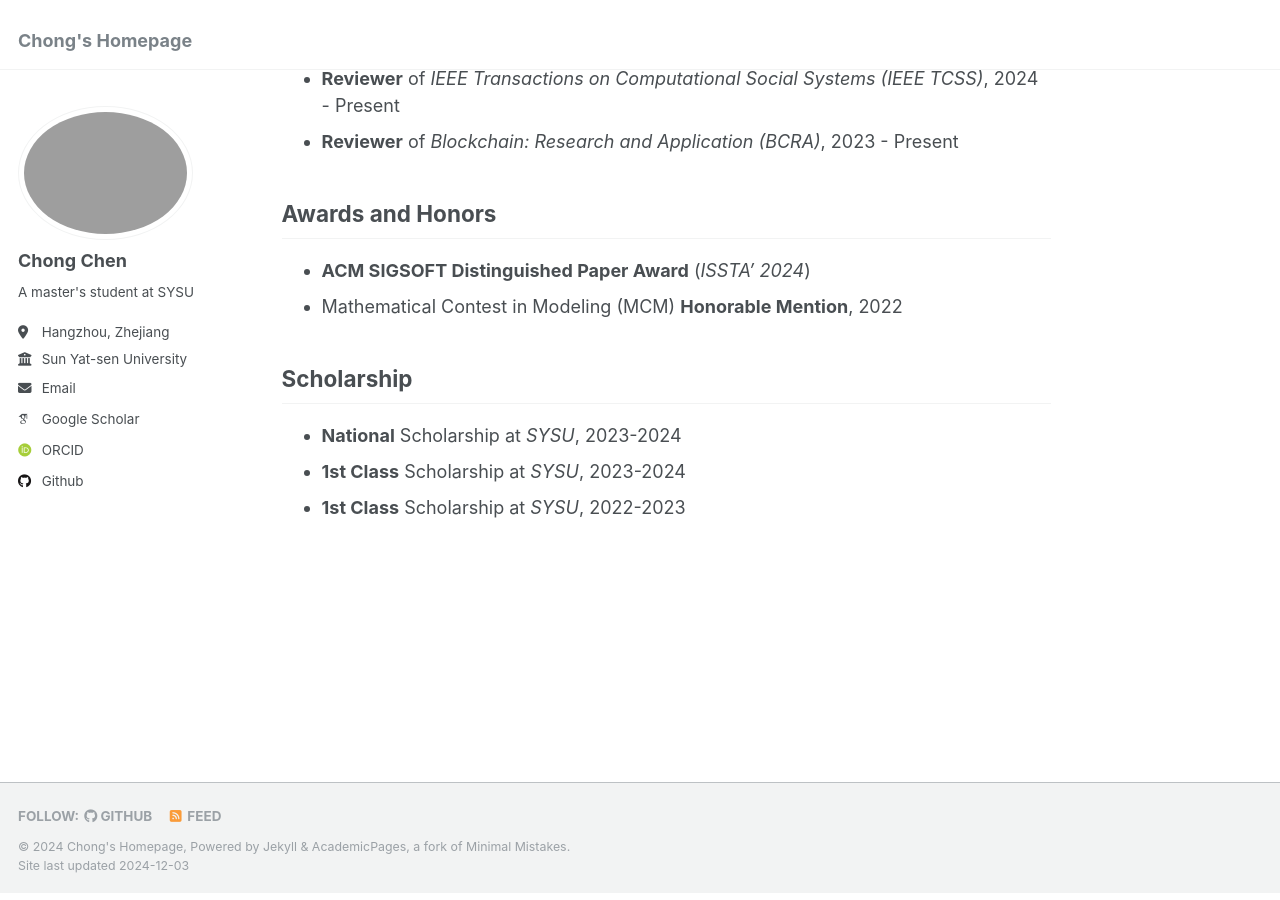
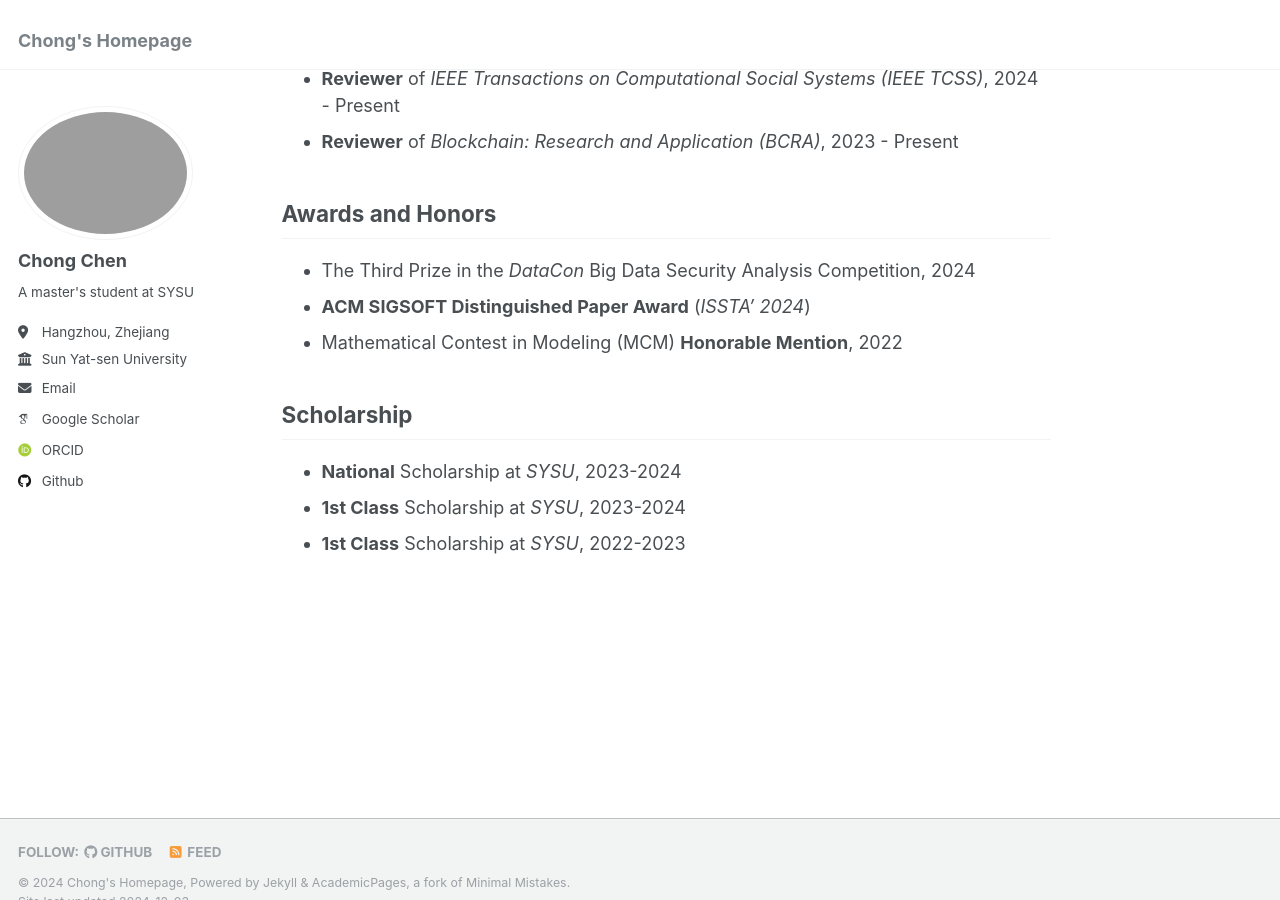
Before and after one commit to BugmakerCC/chong, a Jekyll site: the page built from _pages/about.md, in a window 1280 px wide and 900 px high, scrolled down 1015 px. Built offline with Jekyll 4.4.1, drawn with Linux system fonts in a browser that asks for light colours; some web fonts are replaced.

Commit message:
Update about.md

```diff
--- a/_pages/about.md
+++ b/_pages/about.md
@@ -41,6 +41,7 @@ Academic Service
 
 Awards and Honors
 ------
+- The Third Prize in the *DataCon* Big Data Security Analysis Competition, 2024
 - **ACM SIGSOFT Distinguished Paper Award** (*ISSTA' 2024*)
 - Mathematical Contest in Modeling (MCM) **Honorable Mention**, 2022
 
```
